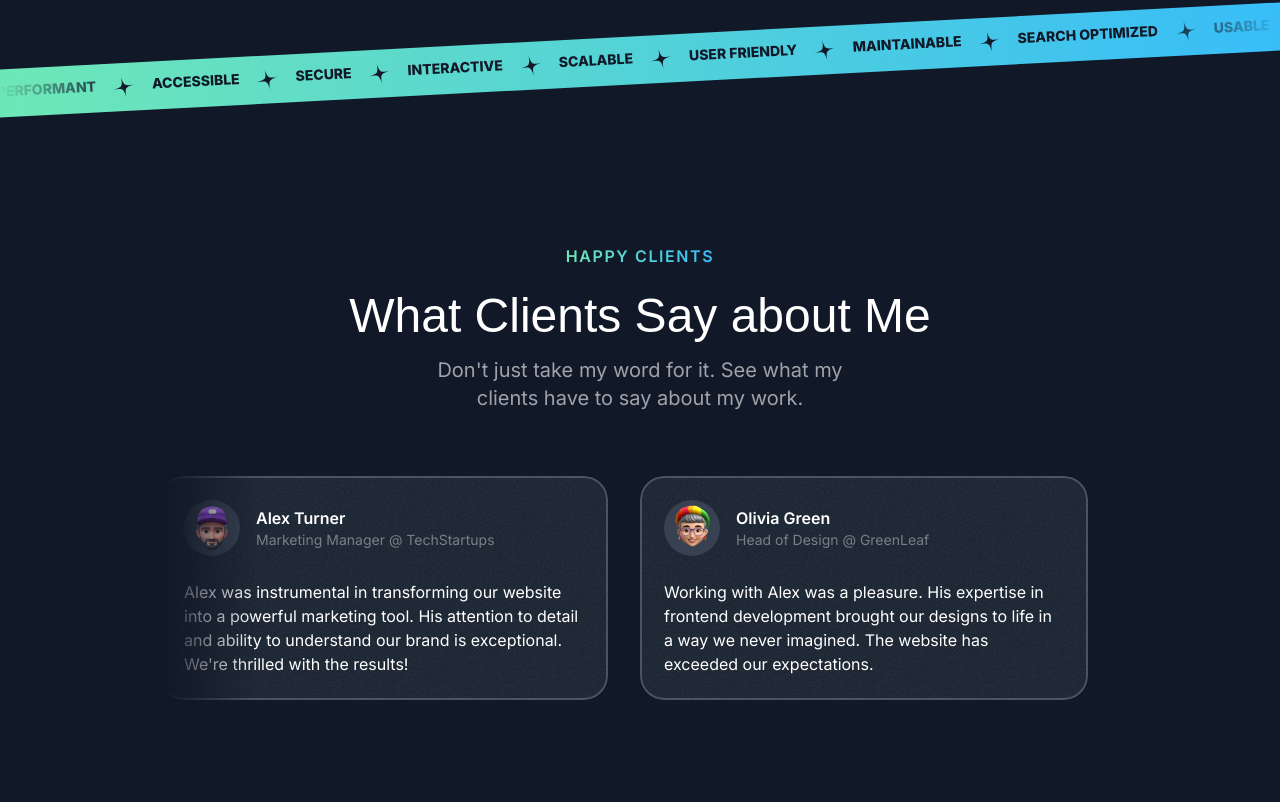
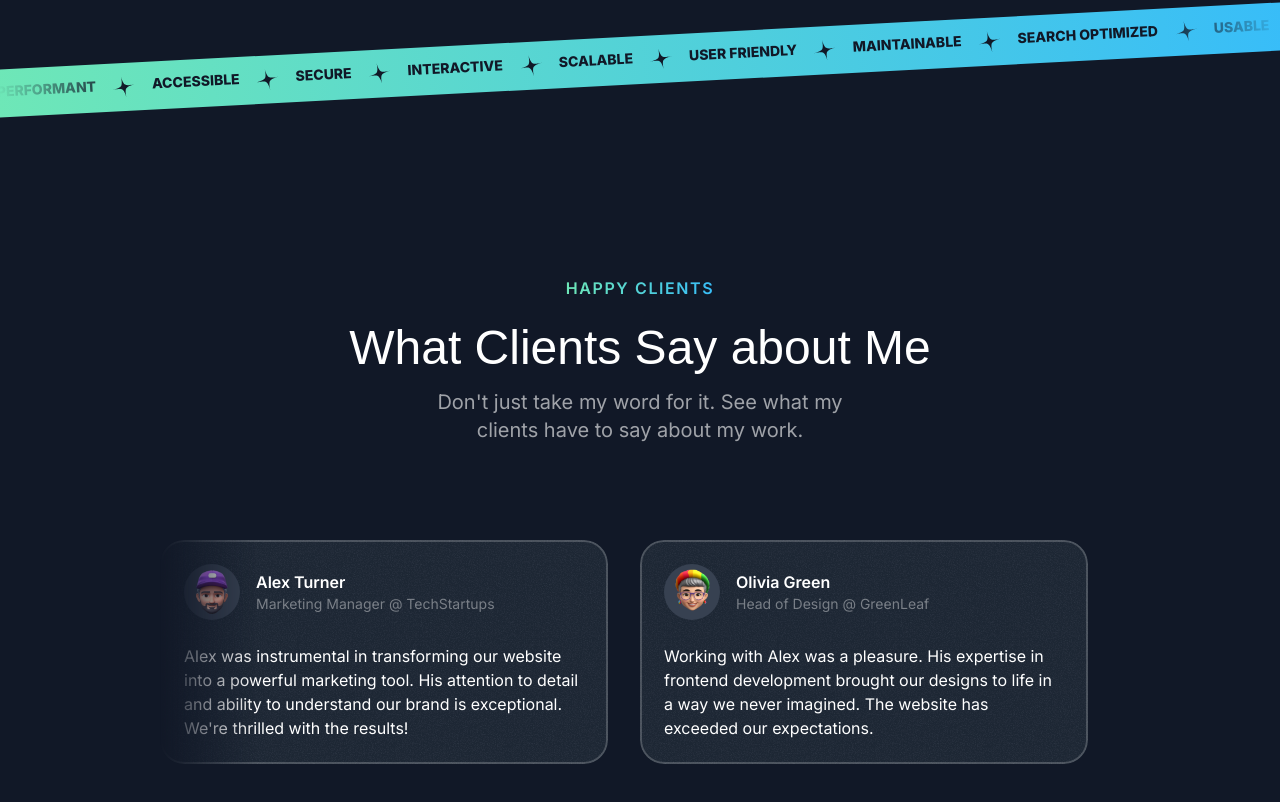
Before and after one commit to makkentoshi/portfolio-page, a Next.js app: page / in a window 1280 px wide. Shown: the part 3028-3830 px from the top of the page. Before the commit the page ends 3792 px from the top, so only its background shows below. Built offline with nearby package versions, Linux system fonts and the light colour scheme; a web font is replaced by a local one.

Commit message:
refactor: Update TestimonialsSection styling and add responsive layout for testimonials

```diff
--- a/sections/Testimonials.tsx
+++ b/sections/Testimonials.tsx
@@ -43,7 +43,7 @@
 
 export const TestimonialsSection = () => {
   return (
-    <div className="py-16">
+    <div className="py-16 lg:py-24">
       <div className="container">
         <SectionHeader
           eyebrow="Happy Clients"
@@ -51,7 +51,7 @@
           description="Don't just take my word for it. See what my clients have to say about my work."
         ></SectionHeader>
 
-        <div className="mt-16 flex overflow-x-clip [mask-image:linear-gradient(to_right,transparent,black_10%,black_90%)]">
+        <div className="mt-16 lg:mt-24 flex overflow-x-clip [mask-image:linear-gradient(to_right,transparent,black_10%,black_90%)]">
           <div className="flex gap-8 flex-none">
             {testimonials.map((testimonial) => (
               <Card key={testimonial.name} className="max-w-xs md:p- md:max-w-md">
```
